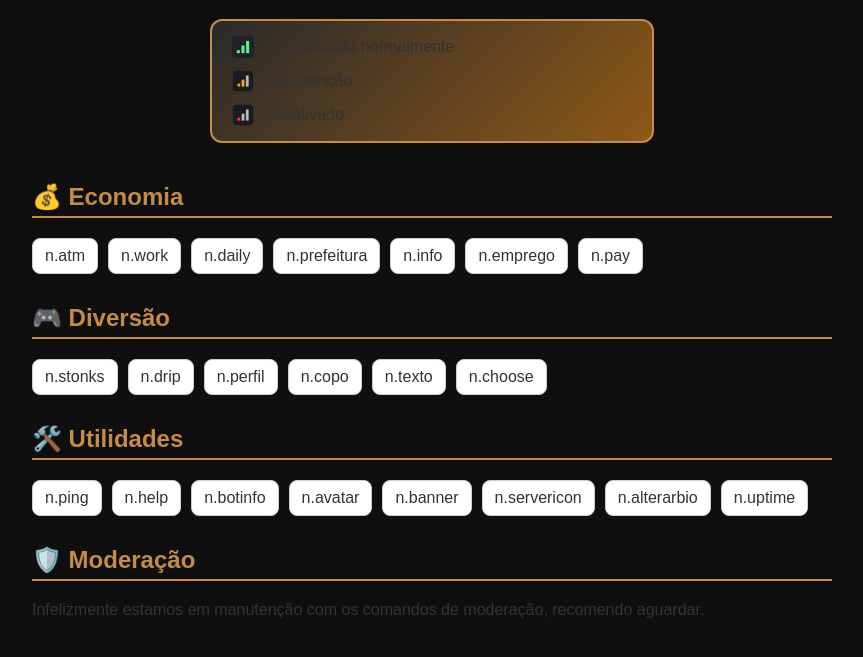
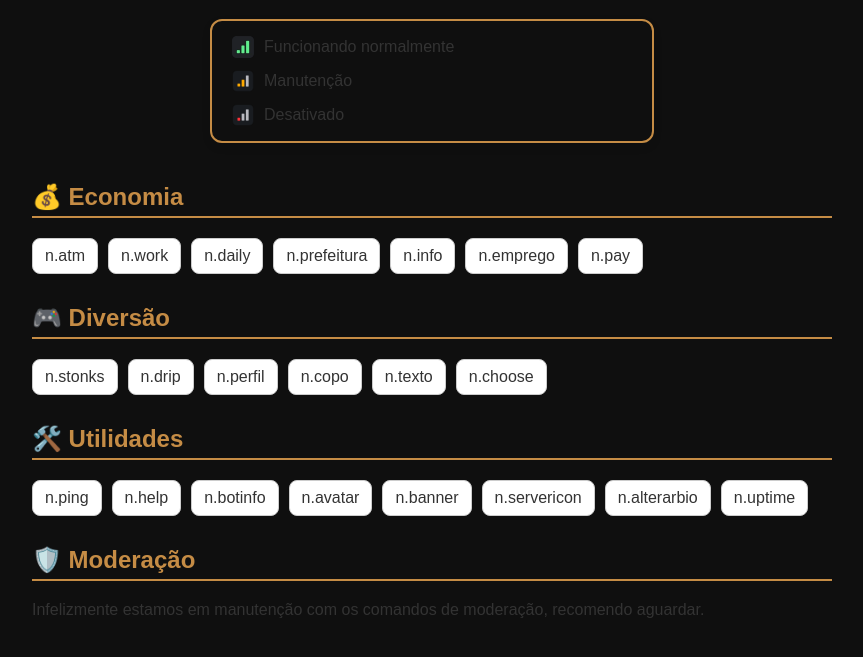
Before and after one commit to sqyllyy/Nishiki-site, a plain HTML site: page commands/index.html in a window 1280 px wide. Shown: the part 81-738 px from the top of the page, without its empty margins (208-1071 px from the left). Drawn offline with Linux system fonts and the light colour scheme; files whose address does not match are found by name.

Commit message:
Update index.html

```diff
--- a/commands/index.html
+++ b/commands/index.html
@@ -18,7 +18,7 @@
       color: #C58C45;
     }
     .status-help {
-      background: linear-gradient(135deg, #292929, #8f5918);
+      background: linear-gradient(135deg, ##1a0e01, #8f5918);
       border: 2px solid #C58C45;
       border-radius: 12px;
       padding: 15px 20px;
```
